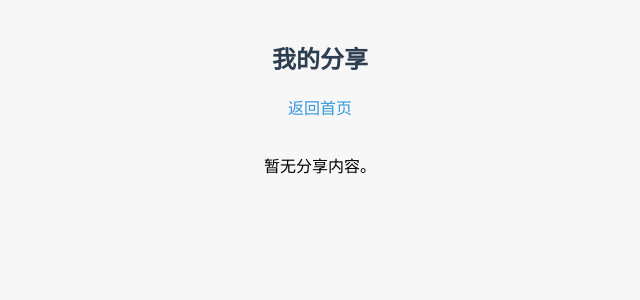
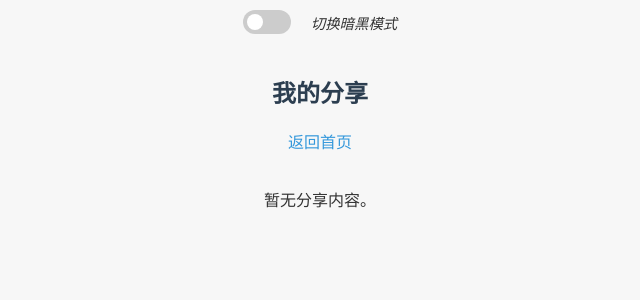
Before and after one commit to jyz2012/flashpaste, a Flask app: page /myshares in a window 1280 px wide. Shown: the top 300 px of the page, without its empty margins (320-960 px from the left). Run offline with Flask 3, Linux system fonts and the light colour scheme; the visitor is signed in with stand-in values (Sample User, id 1); data that the repository does not hold is empty.

Commit message:
feat: 添加暗黑模式支持

```diff
--- a/static/style.css
+++ b/static/style.css
@@ -1,13 +1,171 @@
-body { font-family: 'Segoe UI', 'Microsoft YaHei', Arial, sans-serif; background: #f7f7f7; margin: 0; padding: 0; }
-h2 { color: #2c3e50; text-align: center; margin-top: 40px; }
-form { background: #fff; max-width: 500px; margin: 20px auto; padding: 24px 32px 16px 32px; border-radius: 8px; box-shadow: 0 2px 8px rgba(0,0,0,0.07); }
-textarea { width: 100%; font-size: 1.1em; border-radius: 4px; border: 1px solid #ccc; padding: 8px; margin-bottom: 12px; }
-button { background: #3498db; color: #fff; border: none; border-radius: 4px; padding: 8px 20px; font-size: 1em; cursor: pointer; transition: background 0.2s; }
-button:hover { background: #217dbb; }
-pre { background: #f4f4f4; border-radius: 4px; padding: 12px; max-width: 500px; margin: 16px auto; font-size: 1.1em; }
-input[type="text"], input[type="password"] { border: 1px solid #ccc; border-radius: 4px; padding: 6px 10px; font-size: 1em; margin-bottom: 10px; width: 70%; }
+:root {
+    --bg-color: #f7f7f7;
+    --text-color: #333;
+    --heading-color: #2c3e50;
+    --form-bg: #fff;
+    --form-shadow: rgba(0,0,0,0.07);
+    --input-border: #ccc;
+    --button-bg: #3498db;
+    --button-hover: #217dbb;
+    --button-text: #fff;
+    --pre-bg: #f4f4f4;
+    --link-color: #3498db;
+    --error-color: #e74c3c;
+}
+
+[data-theme="dark"] {
+    --bg-color: #1a1a1a;
+    --text-color: #e0e0e0;
+    --heading-color: #f0f0f0;
+    --form-bg: #2a2a2a;
+    --form-shadow: rgba(0,0,0,0.2);
+    --input-border: #444;
+    --button-bg: #2980b9;
+    --button-hover: #3498db;
+    --button-text: #fff;
+    --pre-bg: #333;
+    --link-color: #5dade2;
+    --error-color: #e74c3c;
+}
+
+body {
+    font-family: 'Segoe UI', 'Microsoft YaHei', Arial, sans-serif;
+    background: var(--bg-color);
+    color: var(--text-color);
+    margin: 0;
+    padding: 0;
+    transition: background 0.3s ease, color 0.3s ease;
+}
+
+h2 { color: var(--heading-color); text-align: center; margin-top: 40px; }
+
+form {
+    background: var(--form-bg);
+    max-width: 500px;
+    margin: 20px auto;
+    padding: 24px 32px 16px 32px;
+    border-radius: 8px;
+    box-shadow: 0 2px 8px var(--form-shadow);
+    transition: background 0.3s ease, box-shadow 0.3s ease;
+}
+
+textarea {
+    width: 100%;
+    font-size: 1.1em;
+    border-radius: 4px;
+    border: 1px solid var(--input-border);
+    padding: 8px;
+    margin-bottom: 12px;
+    background: var(--form-bg);
+    color: var(--text-color);
+    transition: background 0.3s ease, color 0.3s ease, border 0.3s ease;
+}
+
+button {
+    background: var(--button-bg);
+    color: var(--button-text);
+    border: none;
+    border-radius: 4px;
+    padding: 8px 20px;
+    font-size: 1em;
+    cursor: pointer;
+    transition: background 0.2s;
+}
+
+button:hover { background: var(--button-hover); }
+
+pre {
+    background: var(--pre-bg);
+    border-radius: 4px;
+    padding: 12px;
+    max-width: 500px;
+    margin: 16px auto;
+    font-size: 1.1em;
+    color: var(--text-color);
+    transition: background 0.3s ease, color 0.3s ease;
+}
+
+input[type="text"], input[type="password"] {
+    border: 1px solid var(--input-border);
+    border-radius: 4px;
+    padding: 6px 10px;
+    font-size: 1em;
+    margin-bottom: 10px;
+    width: 70%;
+    background: var(--form-bg);
+    color: var(--text-color);
+    transition: background 0.3s ease, color 0.3s ease, border 0.3s ease;
+}
+
 label { margin-right: 10px; }
-a { color: #3498db; text-decoration: none; }
+
+a { color: var(--link-color); text-decoration: none; }
+
 a:hover { text-decoration: underline; }
+
 p { text-align: center; }
+
 .center-link { display: block; text-align: center; margin: 20px auto; font-size: 1.1em; }
+
+/* 主题切换按钮样式 */
+.theme-switch-wrapper {
+    display: flex;
+    align-items: center;
+    justify-content: center;
+    margin: 10px auto;
+}
+
+.theme-switch {
+    display: inline-block;
+    height: 24px;
+    position: relative;
+    width: 48px;
+}
+
+.theme-switch input {
+    display: none;
+}
+
+.slider {
+    background-color: #ccc;
+    bottom: 0;
+    cursor: pointer;
+    left: 0;
+    position: absolute;
+    right: 0;
+    top: 0;
+    transition: .4s;
+    border-radius: 24px;
+}
+
+.slider:before {
+    background-color: #fff;
+    bottom: 4px;
+    content: "";
+    height: 16px;
+    left: 4px;
+    position: absolute;
+    transition: .4s;
+    width: 16px;
+    border-radius: 50%;
+}
+
+input:checked + .slider {
+    background-color: #2196F3;
+}
+
+input:checked + .slider:before {
+    transform: translateX(24px);
+}
+
+.theme-switch-wrapper em {
+    margin-left: 10px;
+    font-size: 0.9em;
+}
+
+/* 错误信息样式 */
+.error-message {
+    color: var(--error-color);
+    text-align: center;
+    margin-top: 10px;
+}
--- /dev/null
+++ b/static/theme.js
@@ -0,0 +1,30 @@
+// 主题切换功能
+(function() {
+    const currentTheme = localStorage.getItem('theme');
+    if (currentTheme) {
+        document.documentElement.setAttribute('data-theme', currentTheme);
+    }
+})();
+
+document.addEventListener('DOMContentLoaded', () => {
+    const toggleSwitch = document.querySelector('.theme-switch input[type="checkbox"]');
+    const currentTheme = localStorage.getItem('theme');
+
+    if (currentTheme === 'dark') {
+        toggleSwitch.checked = true;
+    }
+
+    // 切换主题函数
+    function switchTheme(e) {
+        if (e.target.checked) {
+            document.documentElement.setAttribute('data-theme', 'dark');
+            localStorage.setItem('theme', 'dark');
+        } else {
+            document.documentElement.setAttribute('data-theme', 'light');
+            localStorage.setItem('theme', 'light');
+        }
+    }
+
+    // 监听切换事件
+    toggleSwitch.addEventListener('change', switchTheme, false);
+});
--- a/templates/myshares.html
+++ b/templates/myshares.html
@@ -4,15 +4,23 @@
     <meta charset="UTF-8">
     <title>我的分享 - FlashPaste</title>
     <link rel="stylesheet" href="/static/style.css">
+    <script src="/static/theme.js"></script>
 </head>
 <body>
+    <div class="theme-switch-wrapper">
+        <label class="theme-switch" for="checkbox">
+            <input type="checkbox" id="checkbox" />
+            <div class="slider"></div>
+        </label>
+        <em>切换暗黑模式</em>
+    </div>
     <div style="text-align:center;">
         <h2>我的分享</h2>
         <div style="margin-bottom:10px;"><a href="/">返回首页</a></div>
         <div style="display:flex;flex-wrap:wrap;justify-content:center;gap:16px;">
         {% for share_id, content in shares %}
-            <div style="background:#fff;border:1px solid #eee;border-radius:8px;box-shadow:0 2px 8px #eee;padding:16px;width:260px;display:flex;flex-direction:column;align-items:flex-start;">
-                <a href="/s/{{ share_id }}" target="_blank" style="font-weight:bold;color:#007bff;word-break:break-all;">
+            <div style="background:var(--form-bg);border:1px solid var(--input-border);border-radius:8px;box-shadow:0 2px 8px var(--form-shadow);padding:16px;width:260px;display:flex;flex-direction:column;align-items:flex-start;">
+                <a href="/s/{{ share_id }}" target="_blank" style="font-weight:bold;color:var(--link-color);word-break:break-all;">
                     <div style="margin-top:8px;word-break:break-all;">
                         {{ content[:40] }}{% if content|length > 40 %}...{% endif %}
                     </div>
```
Also changed, not shown: templates/index.html (+8 -0 lines), templates/login.html (+9 -1 lines), templates/password.html (+9 -1 lines), templates/register.html (+9 -1 lines), templates/shared.html (+9 -1 lines).
